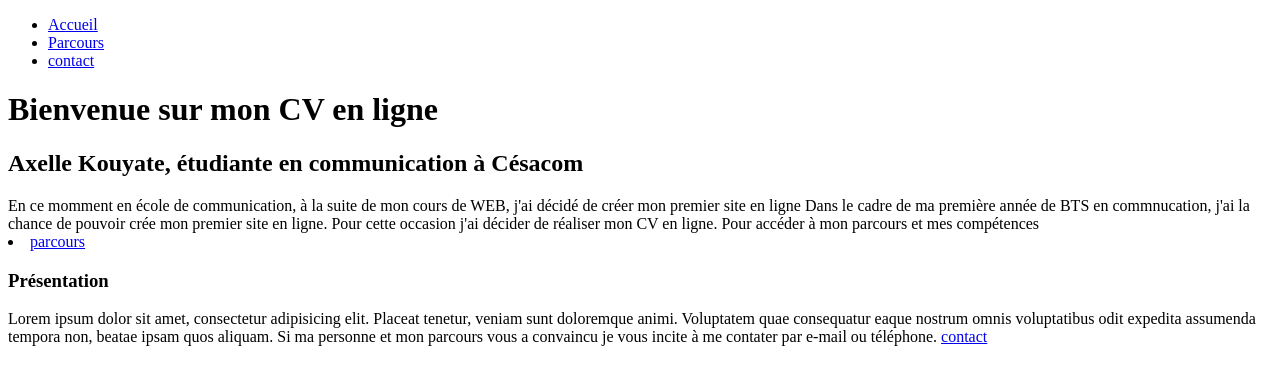
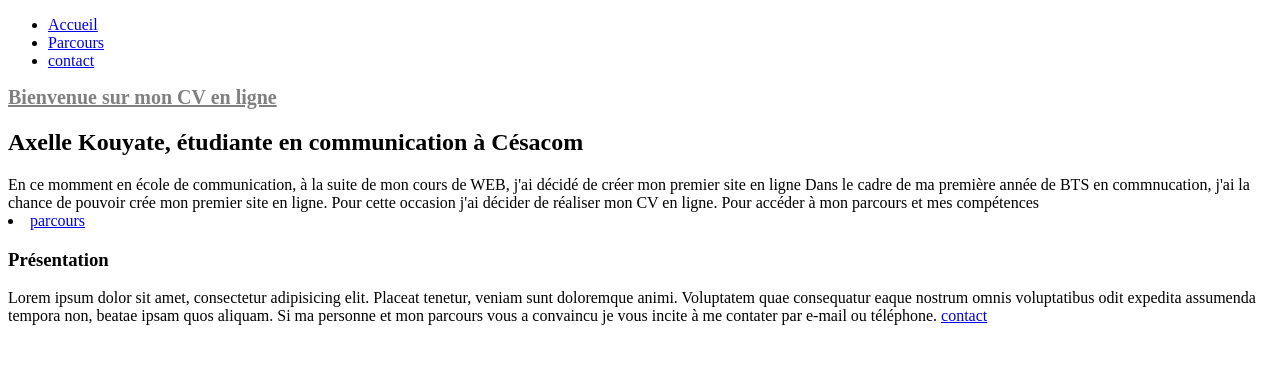
Before and after one commit to AxelleKou/premiereRepo, a plain HTML site: page index.html in a window 1280 px wide. Drawn offline with Linux system fonts and the light colour scheme.

Commit message:
pas encore fini

```diff
--- a/index.html
+++ b/index.html
@@ -3,6 +3,7 @@
 <head>
     <meta charset="UTF-8">
     <title>My first site</title>
+    <link rel="stylesheet" href="style.css">
 </head>
 <body>
     <header>
--- a/style.css
+++ b/style.css
@@ -1,6 +1,6 @@
 h1{
-color:red;
-    font-size:80px;
+color:grey;
+    font-size:20px;
     text-decoration: underline;
 }
 
```
